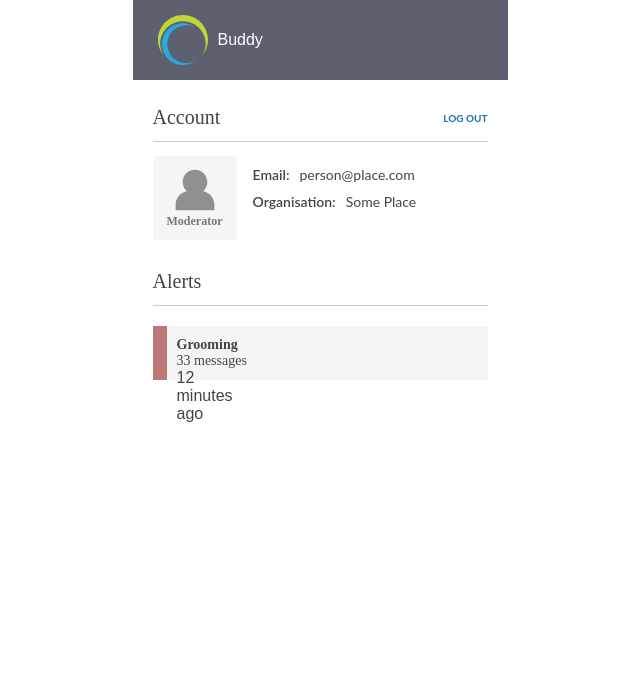
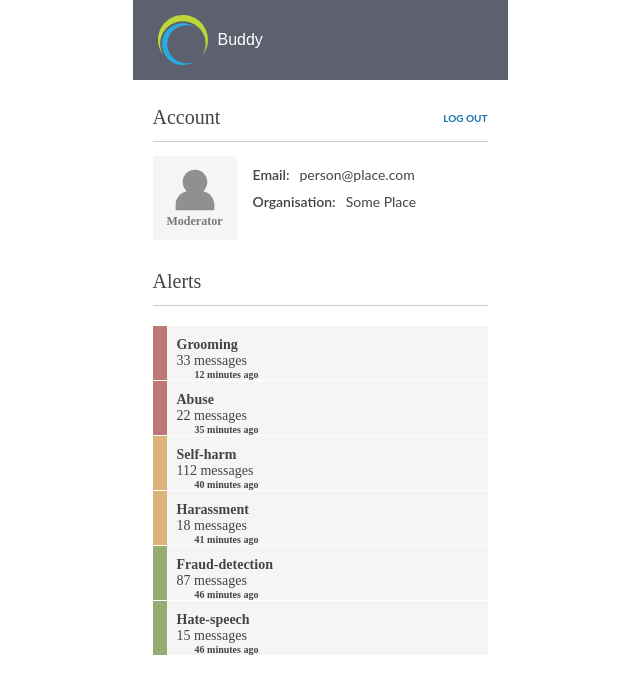
Before and after one commit to JakeElder/buddy, a React (Create React App) app: page / in a window 1280 px wide. Shown: the top 694 px of the page, without its empty margins (320-960 px from the left). Built offline with nearby package versions, Linux system fonts and the light colour scheme.

Commit message:
Add themes

```diff
--- a/package.json
+++ b/package.json
@@ -5,7 +5,8 @@
   "dependencies": {
     "react": "^16.4.1",
     "react-dom": "^16.4.1",
-    "react-scripts": "1.1.4"
+    "react-scripts": "1.1.4",
+    "reactstrap": "^6.1.0"
   },
   "scripts": {
     "start": "react-scripts start",
--- a/src/App.css
+++ b/src/App.css
@@ -134,6 +134,7 @@ label {
 .Alert-body {
   height: 54px;
   background-color: #F5F5F5;
+  margin-top: 1px;
 }
 
 .Grooming-theme-color {
@@ -142,9 +143,39 @@ label {
   background-color: #BC7777;
 }
 
+.Abuse-theme-color {
+  height: 54px;
+  width: 14px;
+  background-color: #BC7777;
+}
+
+.Self-harm-theme-color {
+  height: 54px;
+  width: 14px;
+  background-color: #DAB479;
+}
+
+.Harassment-theme-color {
+  height: 54px;
+  width: 14px;
+  background-color: #DAB479;
+}
+
+.Fraud-detection-theme-color {
+  height: 54px;
+  width: 14px;
+  background-color: #95AD70;
+}
+
+.Hate-speech-theme-color {
+  height: 54px;
+  width: 14px;
+  background-color: #95AD70;
+}
+
 .Alert-theme-and-message-count {
   height: 50px;
-  width: 75px;
+  width: 120px; /*not accurate */
   padding-left: 24px;
   padding-bottom: 10px;
   padding-top: 11px;
@@ -160,3 +191,12 @@ label {
   font-family: Montserrat;
   font-size: 14px;
 }
+
+.Alert-time {
+  height: 50px;
+  width: 100px;
+  font-family: Montserrat;
+  font-size: 10px;
+  font-weight: 600;
+  text-align: center;
+}
--- a/src/components/Alerts.js
+++ b/src/components/Alerts.js
@@ -1,4 +1,5 @@
 import React, { Component } from 'react';
+import { Badge } from 'reactstrap';
 
 const Alerts = () => (
   <div>
@@ -12,14 +13,89 @@ const Alerts = () => (
         <div className="Alert-theme-and-message-count">
           <div className="Alert-theme">
             Grooming
+          </div>
+            <div className="Alert-message-count">
+              33 messages
             </div>
-              <div className="Alert-message-count">
-                33 messages
+              <div className="Alert-time">
+                <Badge>12 minutes ago</Badge>
               </div>
-                <div className="Alert-time">
-                  12 minutes ago
-                </div>
+        </div>
+      </div>
+    </div>
+    <div className="Alert-body">
+      <div className="Abuse-theme-color">
+        <div className="Alert-theme-and-message-count">
+          <div className="Alert-theme">
+            Abuse
           </div>
+            <div className="Alert-message-count">
+              22 messages
+            </div>
+              <div className="Alert-time">
+                <Badge>35 minutes ago</Badge>
+              </div>
+        </div>
+      </div>
+    </div>
+    <div className="Alert-body">
+      <div className="Self-harm-theme-color">
+        <div className="Alert-theme-and-message-count">
+          <div className="Alert-theme">
+            Self-harm
+          </div>
+            <div className="Alert-message-count">
+              112 messages
+            </div>
+              <div className="Alert-time">
+                <Badge>40 minutes ago</Badge>
+              </div>
+        </div>
+      </div>
+    </div>
+    <div className="Alert-body">
+      <div className="Harassment-theme-color">
+        <div className="Alert-theme-and-message-count">
+          <div className="Alert-theme">
+            Harassment
+          </div>
+            <div className="Alert-message-count">
+              18 messages
+            </div>
+              <div className="Alert-time">
+                <Badge>41 minutes ago</Badge>
+              </div>
+        </div>
+      </div>
+    </div>
+    <div className="Alert-body">
+      <div className="Fraud-detection-theme-color">
+        <div className="Alert-theme-and-message-count">
+          <div className="Alert-theme">
+            Fraud-detection
+          </div>
+            <div className="Alert-message-count">
+              87 messages
+            </div>
+              <div className="Alert-time">
+                <Badge>46 minutes ago</Badge>
+              </div>
+        </div>
+      </div>
+    </div>
+    <div className="Alert-body">
+      <div className="Hate-speech-theme-color">
+        <div className="Alert-theme-and-message-count">
+          <div className="Alert-theme">
+            Hate-speech
+          </div>
+            <div className="Alert-message-count">
+              15 messages
+            </div>
+              <div className="Alert-time">
+                <Badge>46 minutes ago</Badge>
+              </div>
+        </div>
       </div>
     </div>
   </div>
```
Also changed, not shown: 1 other file (tests, documents, lock files or other folders).
